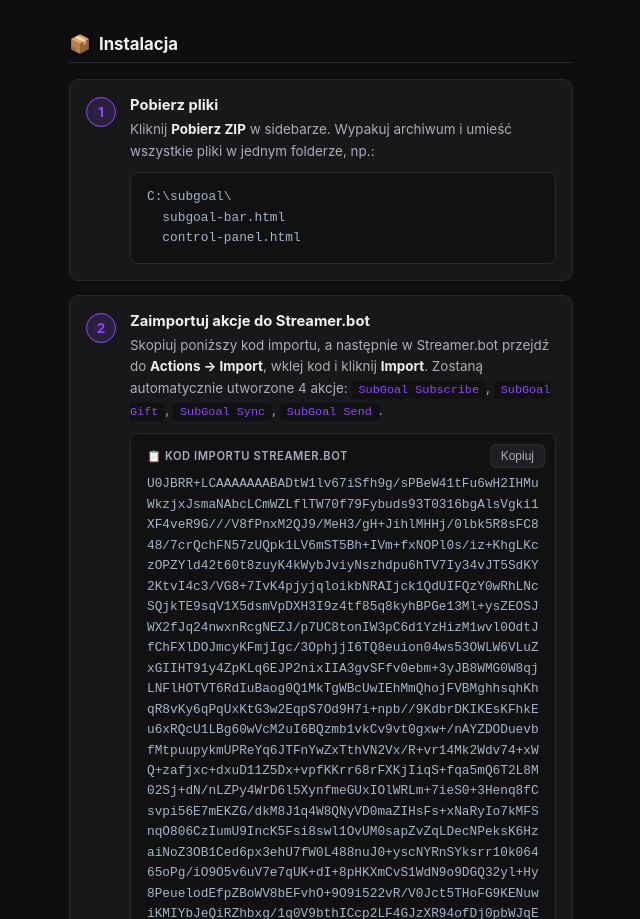
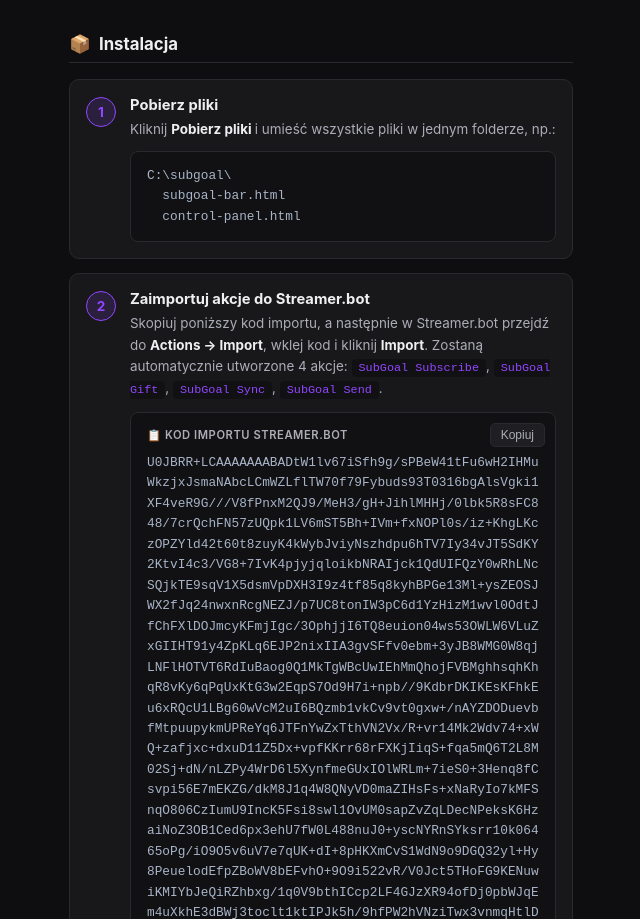
Before and after one commit to BanBoyPolska/StreamerBot_Projekty, a plain HTML site: page projekty/sub-goal/index.html in a window 1280 px wide. Shown: the part 832-1751 px from the top of the page, without its empty margins (173-813 px from the left). Drawn offline with Linux system fonts and the light colour scheme; no server answers.

Commit message:
Add files via upload

```diff
--- a/projekty/sub-goal/index.html
+++ b/projekty/sub-goal/index.html
@@ -222,7 +222,7 @@
             <div class="step-content">
               <div class="step-title">Pobierz pliki</div>
               <div class="step-desc">
-                Kliknij <strong>Pobierz ZIP</strong> w sidebarze. Wypakuj archiwum i umieść wszystkie pliki w jednym folderze, np.:
+                Kliknij <strong>Pobierz pliki </strong> i umieść wszystkie pliki w jednym folderze, np.:
                 <div class="code-block"><pre>C:\subgoal\
   subgoal-bar.html
   control-panel.html</pre></div>
```
